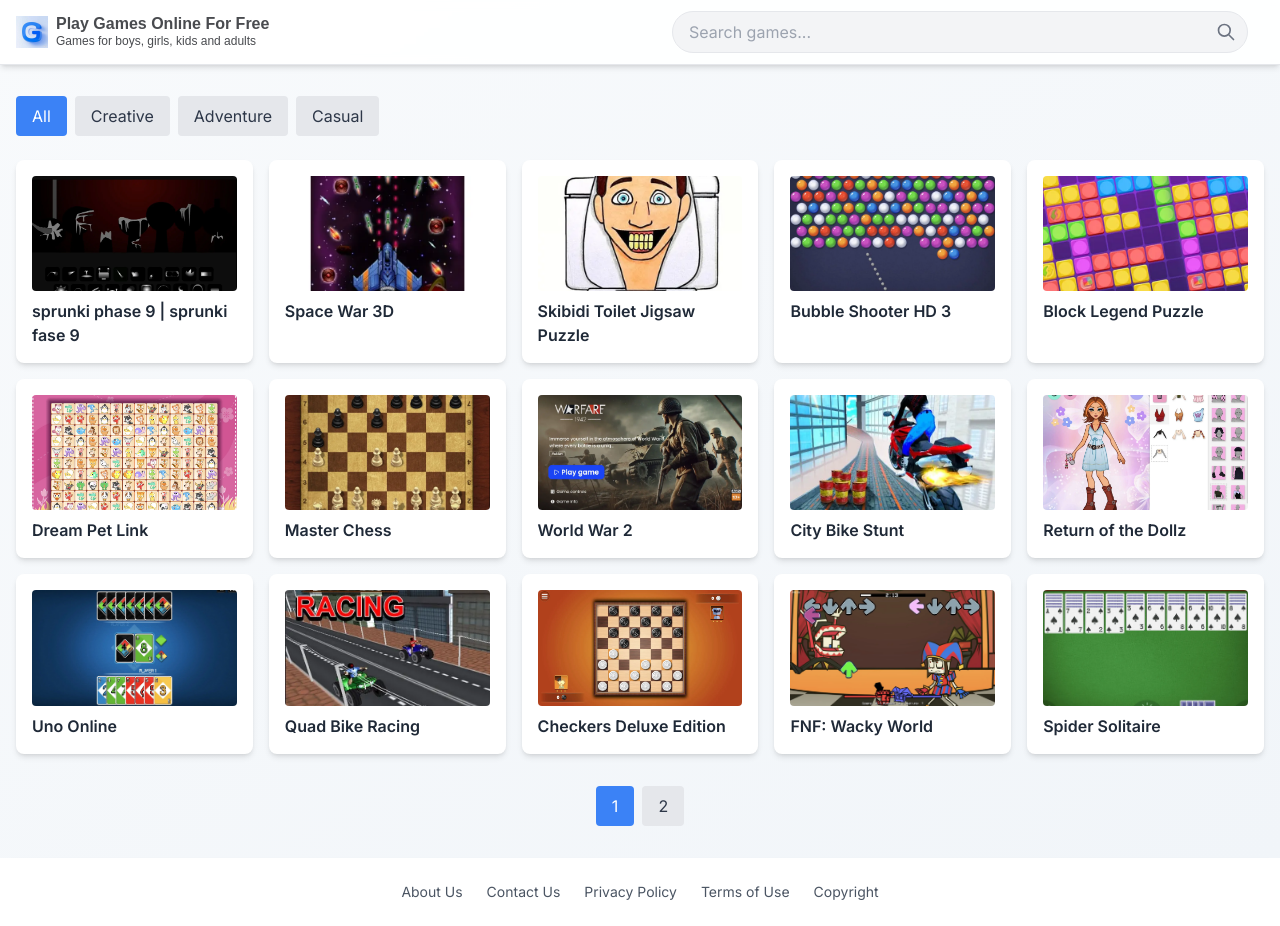
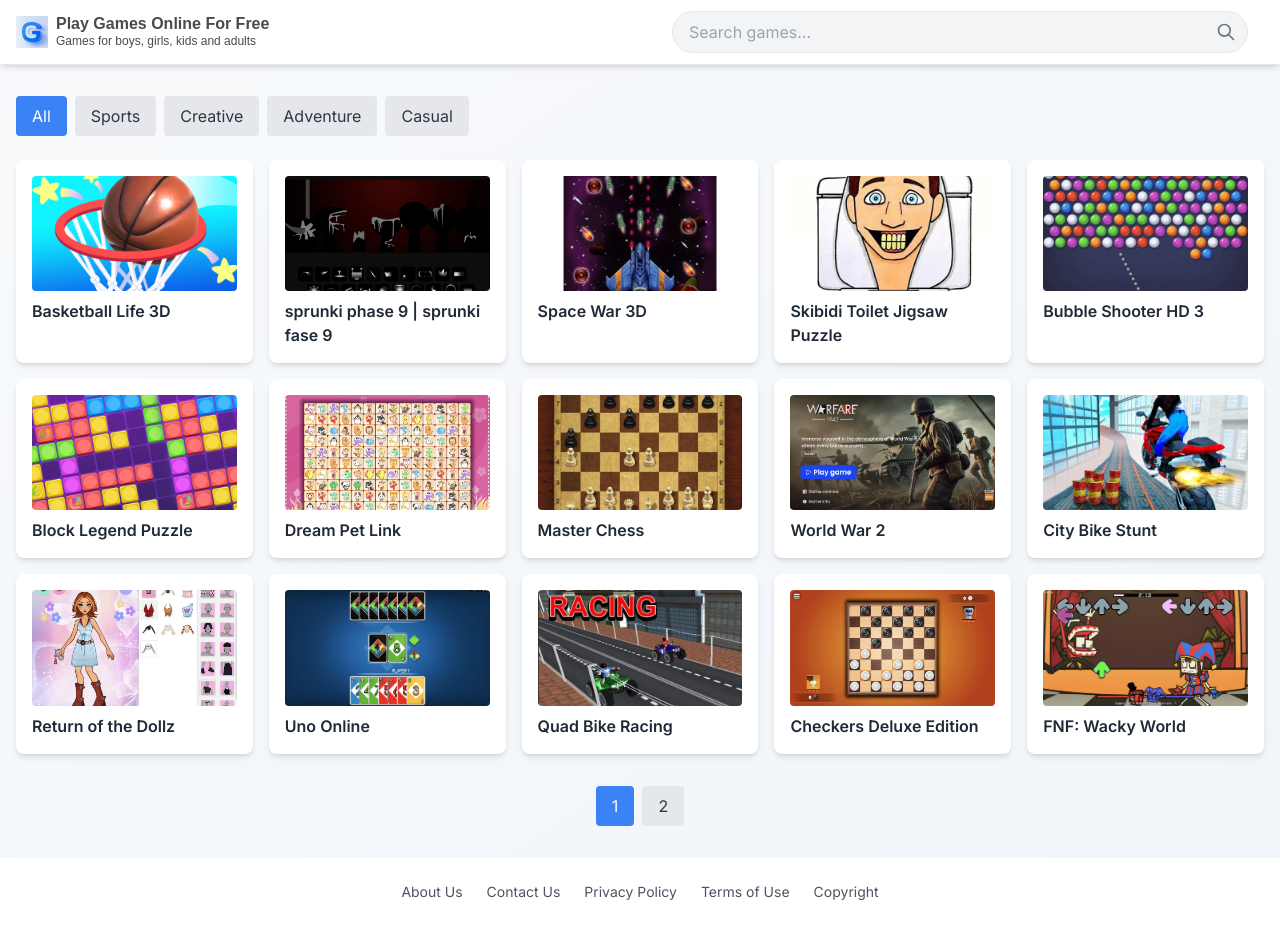
Before and after one commit to alwaysrunning/h5-games-website, a Next.js app: page / in a window 1280 px wide. Built offline with nearby package versions, Linux system fonts and the light colour scheme.

Commit message:
feat: add new games

```diff
--- a/app/games/[id]/page.tsx
+++ b/app/games/[id]/page.tsx
@@ -164,6 +164,7 @@ export default async function GameDetail({
         </div>
 
         {/* 相关游戏推荐区域 - 在移动端隐藏 */}
+        {relatedGames.length > 0 && (
           <div className="max-w-4xl mx-auto mt-8 hidden sm:block">
             <h2 className="text-2xl font-bold mb-4">Related Games</h2>
             <div className="grid grid-cols-1 sm:grid-cols-2 md:grid-cols-3 gap-4">
@@ -172,6 +173,7 @@ export default async function GameDetail({
               ))}
             </div>
           </div>
+        )}
       </div>
     </>
   );
--- a/data/games.ts
+++ b/data/games.ts
@@ -12,6 +12,16 @@ export interface Game {
 }
 
 export const games: Game[] = [
+  {
+    id: 'basketball-life-3d',
+    title: 'Basketball Life 3D',
+    description: 'Ready for the wonderful basketball challenge? Basketball Life 3D is a fun and creative sports game that tests your skills and timing! From classic hoop challenges to trick shots, every level is packed with excitement.',
+    thumbnail: '/games/basketball.webp',
+    url: 'https://html5.gamemonetize.co/47s9m0brc0yi9uxuiox53uov9hoyy40n/',
+    supportMobile: true,
+    category: ['Sports'],
+    featured: true,
+  },
   {
     id: 'sprunki-phase-9',
     title: 'sprunki phase 9 | sprunki fase 9',
```
Also changed, not shown: public/games/basketball.webp (added). Lines whose indentation alone changed are shown as unchanged.
